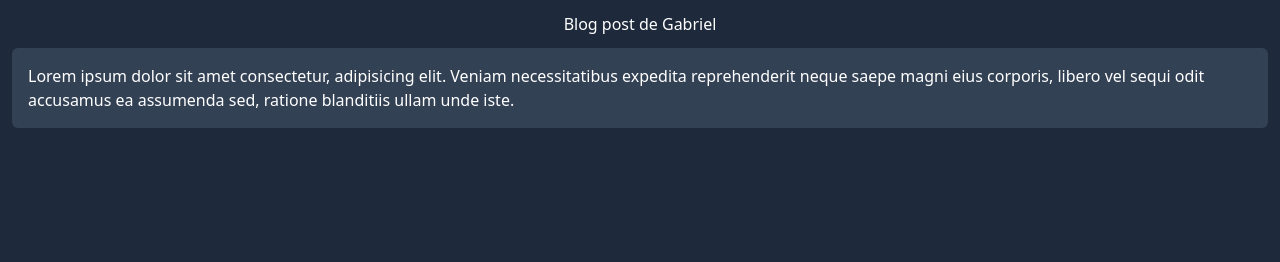
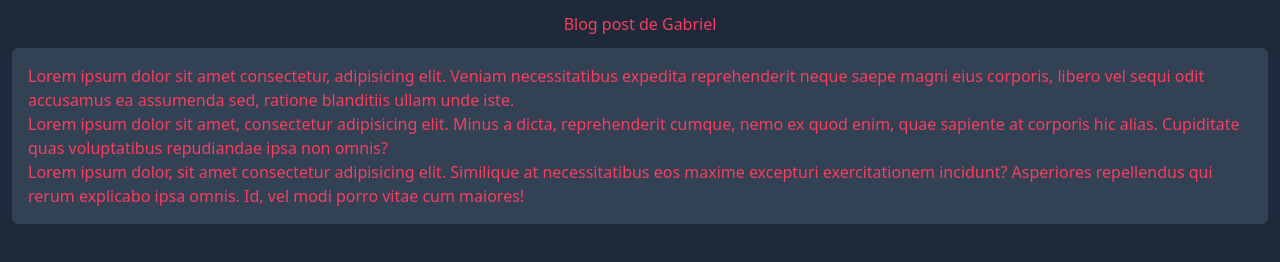
Before and after one commit to Cydonian10/hyperblog-platzi, a website built with Vite: page index.html in a window 1280 px wide. Built offline with nearby package versions, Linux system fonts and the light colour scheme.

Commit message:
[blog] añadimos contendido y cambios la letra del color

```diff
--- a/index.html
+++ b/index.html
@@ -7,10 +7,12 @@
     <link rel="stylesheet" href="./src/style.css">
     <title>Blog | github</title>
   </head>
-  <body class="bg-slate-800 text-white container m-auto p-3">
+  <body class="bg-slate-800 text-rose-500 container m-auto p-3">
     <h1 class="text-center mb-3">Blog post de Gabriel</h1>
     <section class="bg-slate-700 rounded-md p-4">
       Lorem ipsum dolor sit amet consectetur, adipisicing elit. Veniam necessitatibus expedita reprehenderit neque saepe magni eius corporis, libero vel sequi odit accusamus ea assumenda sed, ratione blanditiis ullam unde iste.
+      <p>Lorem ipsum dolor sit amet, consectetur adipisicing elit. Minus a dicta, reprehenderit cumque, nemo ex quod enim, quae sapiente at corporis hic alias. Cupiditate quas voluptatibus repudiandae ipsa non omnis?</p>
+      <p>Lorem ipsum dolor, sit amet consectetur adipisicing elit. Similique at necessitatibus eos maxime excepturi exercitationem incidunt? Asperiores repellendus qui rerum explicabo ipsa omnis. Id, vel modi porro vitae cum maiores!</p>
     </section>
     <div id="app"></div>
     <script type="module" src="/src/main.ts"></script>
```
